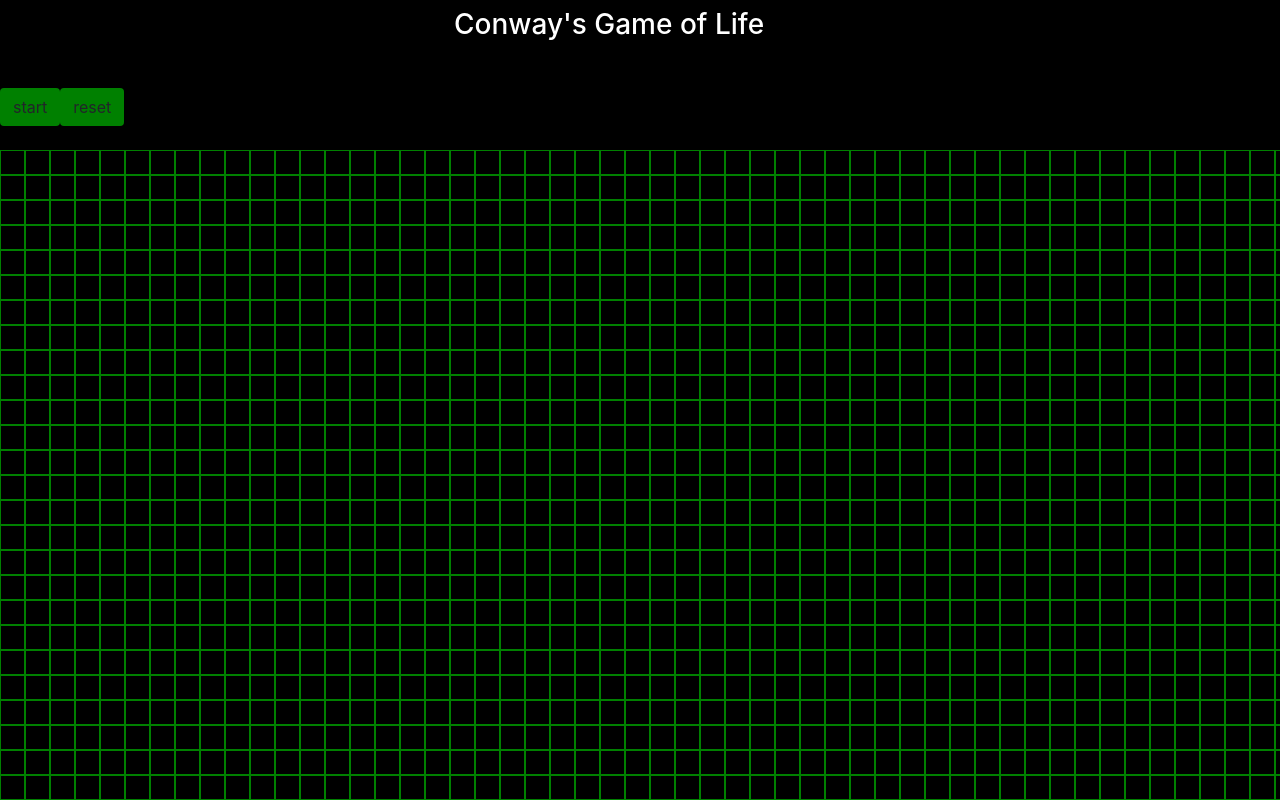
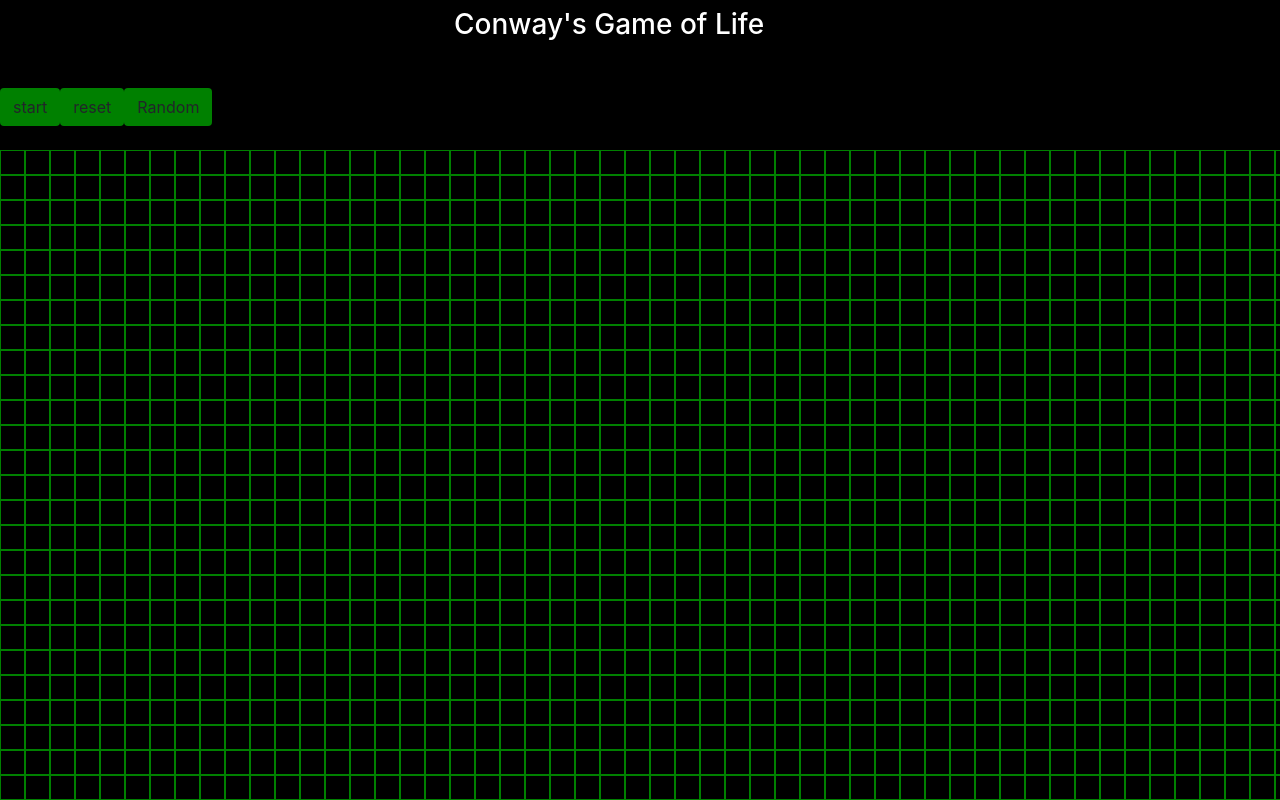
Before and after one commit to EnzoVargas1/game-of-life, a React (Create React App) app: page / in a window 1280 px wide. Shown: the top 800 px of the page. Built offline with nearby package versions, Linux system fonts and the light colour scheme.

Commit message:
finished

```diff
--- a/src/components/MainComponent.js
+++ b/src/components/MainComponent.js
@@ -39,7 +39,7 @@ class Main extends Component{
 
     }
 
-    updateGrid(i, j){
+    updateGrid = (i, j) => {
         let copy = produce(this.state.grid, copyGrid => {
 
             copyGrid[i][j] = this.state.grid[i][j] == 'black' ? 'green' : 'black';
@@ -49,7 +49,7 @@ class Main extends Component{
         })
     }
 
-    resetGrid(){
+    resetGrid = () => {
         let copy = produce(this.state.grid, copyGrid => {
             for(let i = 0; i < numRows; i++){
                 for(let j = 0; j < numCols; j++){
@@ -101,7 +101,22 @@ class Main extends Component{
      });
      //console.log(this.state.grid);
 
-     setTimeout(this.runSimulation, 1000);
+     setTimeout(this.runSimulation, 500);
+    }
+
+    randomize = () => {
+        let copy = produce(this.state.grid, copyGrid => {
+            let r = Math.random() * ((1 - 0) + 1);
+            for(let i = 0; i < numRows; i++){
+                for(let j = 0; j < numCols; j++){
+                    r = Math.floor(Math.random() * (1 + 1));
+                    copyGrid[i][j] = r == 1 ? "green" : "black";
+                }
+            }
+        });
+        this.setState({
+            grid: copy
+        })
     }
 
 
@@ -126,6 +141,9 @@ class Main extends Component{
 
               <Button style={{backgroundColor: "green"}} color='black'
               onClick={() => {this.resetGrid()}}>reset</Button>
+
+              <Button style={{backgroundColor: "green"}} color='black'
+              onClick={() => {this.randomize()}}>Random</Button>
              <br/>
              <br/>
              </div>
```
